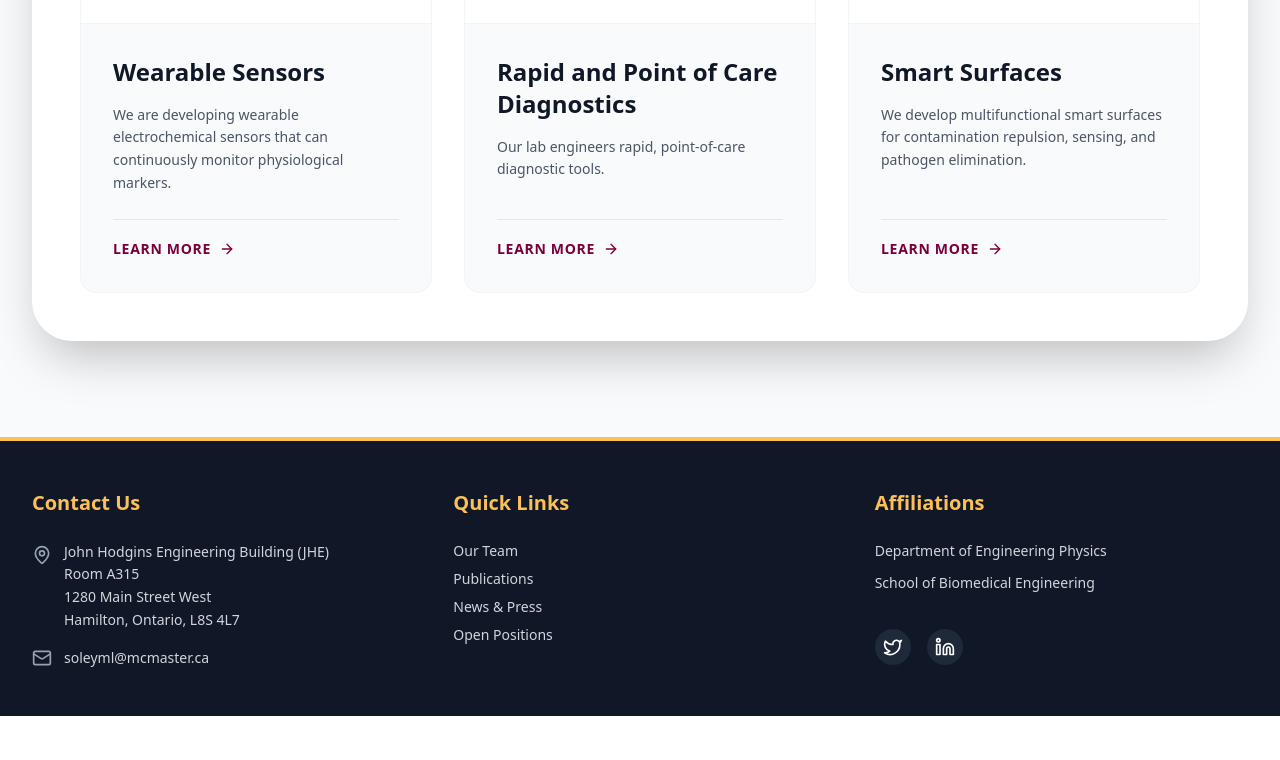
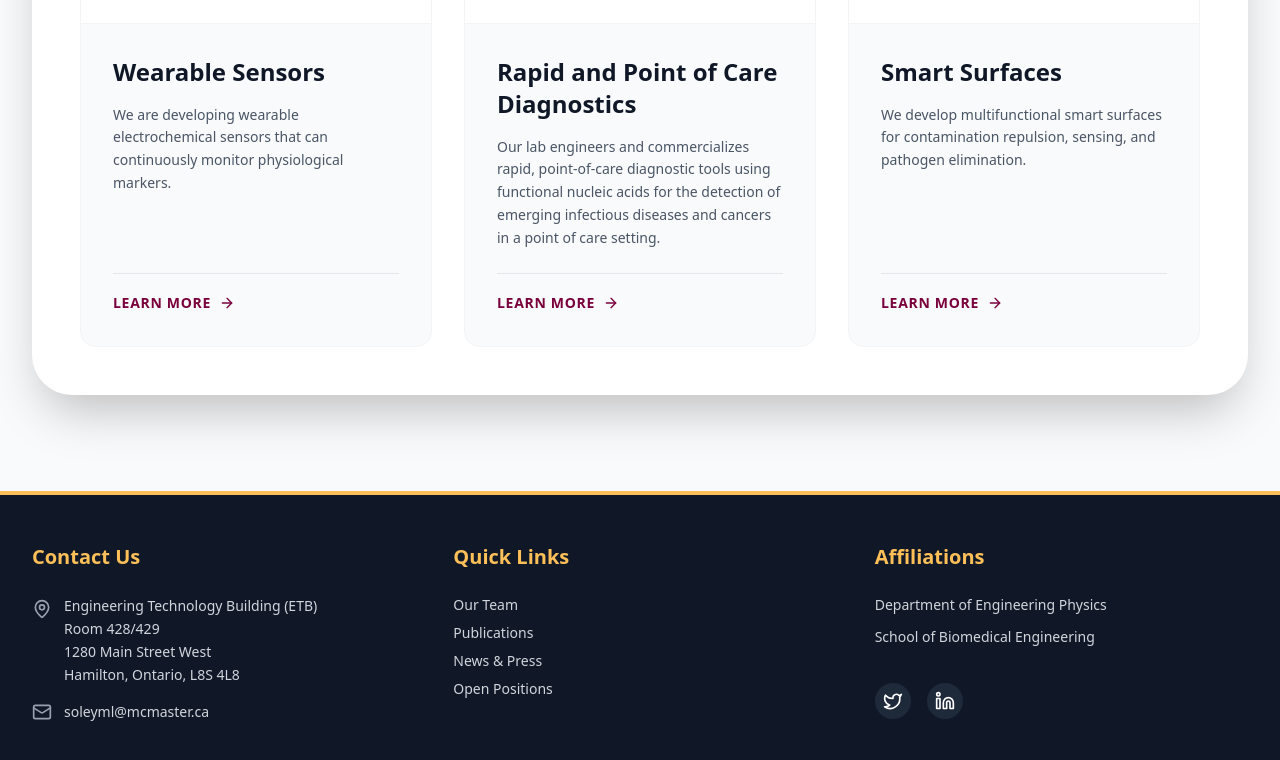
Before and after one commit to FanxiaoLiu/soleymani-lab-website, a React (Vite) app in the folder client/: page / in a window 1280 px wide. Shown: the part 2096-2856 px from the top of the page. Before the commit the page ends 2812 px from the top, so only its background shows below. Built offline with nearby package versions, Linux system fonts and the light colour scheme.

Commit message:
small things part 2

```diff
--- a/client/src/components/Footer.jsx
+++ b/client/src/components/Footer.jsx
@@ -16,10 +16,10 @@ const Footer = () => {
               <li className="flex items-start">
                 <MapPin className="w-5 h-5 mr-3 text-gray-400 mt-1 flex-shrink-0" />
                 <span className="text-gray-300 text-sm leading-relaxed">
-                  John Hodgins Engineering Building (JHE)<br />
-                  Room A315<br />
+                  Engineering Technology Building (ETB)<br />
+                  Room 428/429<br />
                   1280 Main Street West<br />
-                  Hamilton, Ontario, L8S 4L7
+                  Hamilton, Ontario, L8S 4L8
                 </span>
               </li>
               <li className="flex items-center">
--- a/client/src/data/research_areas.json
+++ b/client/src/data/research_areas.json
@@ -11,7 +11,7 @@
   {
     "id": 2,
     "title": "Rapid and Point of Care Diagnostics",
-    "description_brief": "Our lab engineers rapid, point-of-care diagnostic tools.",
+    "description_brief": "Our lab engineers and commercializes rapid, point-of-care diagnostic tools using functional nucleic acids for the detection of emerging infectious diseases and cancers in a point of care setting.",
     "description_detailed": "We are creating innovative strategies to integrate bio-recognition elements, primarily functional nucleic acids like aptamers and DNAzymes, with electrochemical and photoelectrochemical sensors. Our cutting-edge approach facilitates the detection of proteins, nucleic acids, and small molecules through simple, handheld, and cost-effective techniques. By collaborating with multi-disciplinary teams, we have developed advanced biosensors that enable rapid detection of viruses and bacteria, crucial for managing infectious diseases. Additionally, our technology allows for the sensing of biomarkers, such as Prostate-Specific Antigen (PSA) and tumor-derived exosomes, enhancing cancer diagnostics. These strategies deliver accurate results at the point of care, empowering timely and effective treatment decisions. We are actively pursuing partnerships aimed at commercializing these groundbreaking devices.",
     "image": "/researcharea2.jpg",
     "link": "/research",
```
